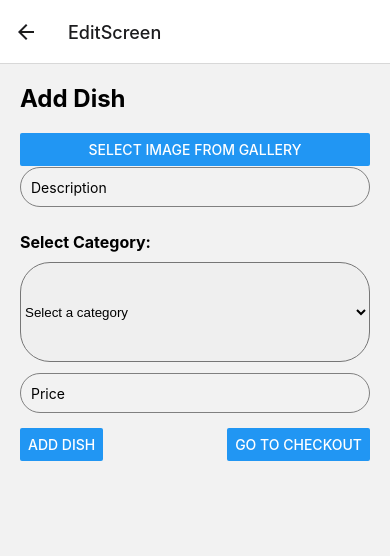
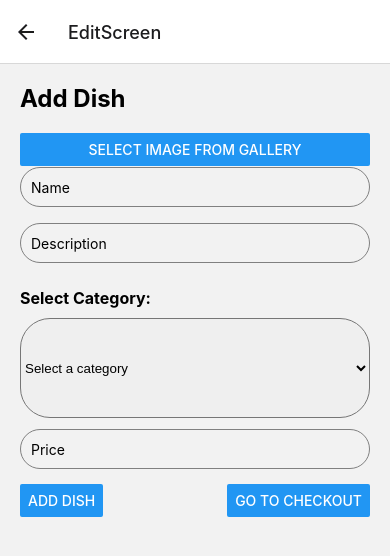
Before and after one commit to Milagre27-code/chefApp, a React Native app: screen / in a window 390 px wide. Both pictures are taken after a click on the button "EDIT MENU". Shown: the top 556 px of the page. Built offline with nearby package versions, Linux system fonts and the light colour scheme.

Commit message:
Adding text input to enter the dish name and be saved on other screens

```diff
--- a/CheckOutScreeen.tsx
+++ b/CheckOutScreeen.tsx
@@ -29,6 +29,7 @@ export default function CheckOutScreen({ route, navigation }: Props) {
         renderItem={({ item }) => (
           <View style={styles.dishContainer}>
             <Image source={{ uri: item.image }} style={styles.image} />
+            <Text>{item.name}</Text>
             <Text>{item.description}</Text>
             <Text>Price: {item.price}</Text>
             <Text>{item.category}</Text>
--- a/EditScreen.tsx
+++ b/EditScreen.tsx
@@ -14,6 +14,7 @@ type Props = {
 export default function EditScreen({ route, navigation }: Props) {
   const { dishes } = route.params; // Access dishes from params
   const [image, setImage] = useState<string | null>(null); // State for the selected image
+  const [name, setName] = useState<string>(''); // State for the dish name
   const [description, setDescription] = useState<string>('');
   const [price, setPrice] = useState<string>('');
   const [category, setCategory] = useState<string>(''); // State for the selected category
@@ -39,7 +40,7 @@ export default function EditScreen({ route, navigation }: Props) {
   };
 
   const handleAddDish = () => {
-    if (!image || !description || !price || !category) {
+    if (!image || !name || !description || !price || !category) {
       alert("Please fill in all fields.");
       return;
     }
@@ -47,8 +48,8 @@ export default function EditScreen({ route, navigation }: Props) {
     const newDish: Dish = {
       id: uuidv4(), // Use UUID for unique ID
       image,
+      name,
       description,
-      name: description,
       price: parseFloat(price),
       category, // Add the selected category
     };
@@ -71,6 +72,12 @@ export default function EditScreen({ route, navigation }: Props) {
 
 
       {image && <Image source={{ uri: image }} style={styles.imagePreview} />}
+      <TextInput
+        style={styles.input}
+        placeholder="Name"
+        value={name}
+        onChangeText={setName}
+      />
 
       <TextInput
         style={styles.input}
--- a/FilterScreen.tsx
+++ b/FilterScreen.tsx
@@ -1,6 +1,6 @@
 
 import React, { useState } from 'react';
-import { View, Text, FlatList, Button, StyleSheet } from 'react-native';
+import { View, Text, FlatList, Button, StyleSheet, Image } from 'react-native';
 import { RouteProp } from '@react-navigation/native';
 import { RootStackParamList, Dish } from './types';
 import { StackNavigationProp } from '@react-navigation/stack';
@@ -36,7 +36,8 @@ export default function FilterScreen({ route }: FilterScreenProps) {
         keyExtractor={(item) => item.id}
         renderItem={({ item }) => (
           <View style={styles.dishContainer}>
-            <Text style={styles.dishText}>{item.name}</Text>
+            <Image source={{ uri: item.image }} style={styles.image} />
+            <Text>{item.name}</Text>
             <Text>{item.description}</Text>
             <Text>Price: R{item.price}</Text>
             <Text>Category: {item.category}</Text>
@@ -73,4 +74,10 @@ const styles = StyleSheet.create({
     fontWeight: 'bold',
   },
 
+  image: {
+    width: 100,
+    height: 100,
+    marginBottom: 10,
+  },
+
 });
--- a/MenuScreen.tsx
+++ b/MenuScreen.tsx
@@ -26,6 +26,7 @@ export default function MenuScreen({ navigation, route }: Props) {
         renderItem={({ item }) => (
           <View style={styles.dishContainer}>
             <Image source={{ uri: item.image }} style={styles.image} />
+            <Text>{item.name}</Text>
             <Text>{item.description}</Text>
             <Text>Price: R{item.price}</Text>
             <Text>{item.category}</Text>
```
